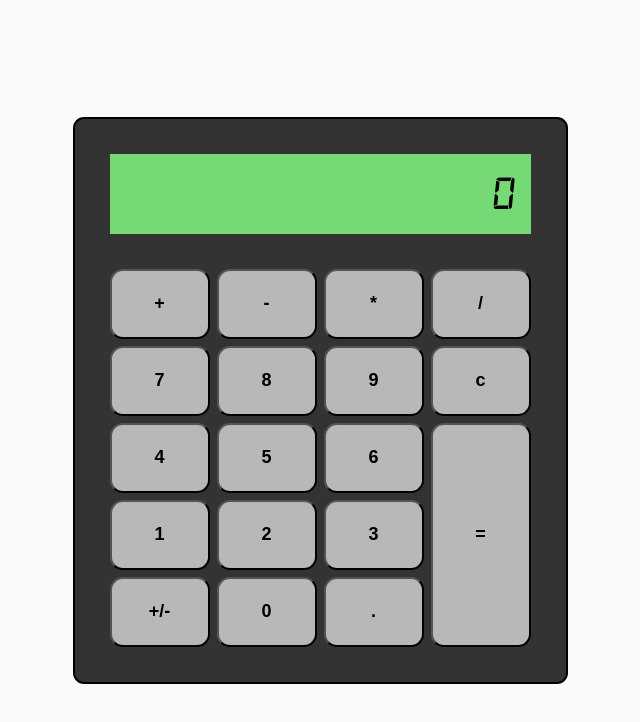
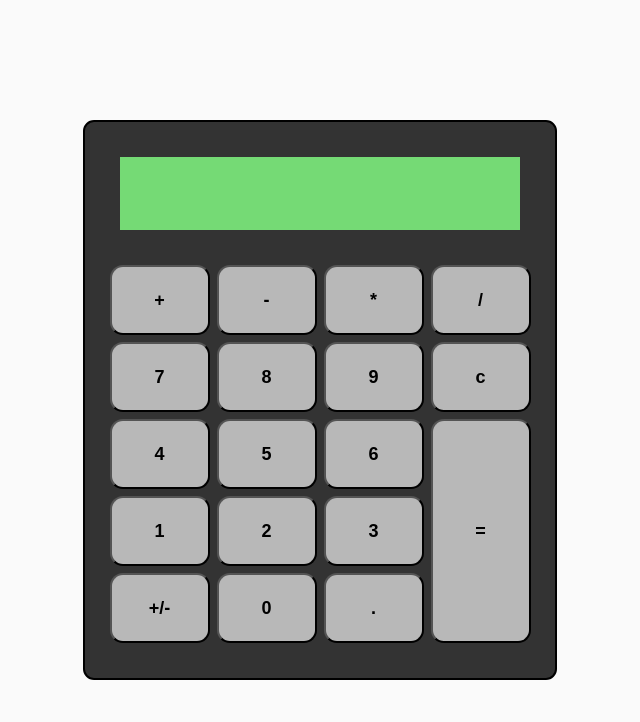
Before and after one commit to shay5555/calculator, a plain HTML site: page index.html in a window 1280 px wide. Shown: the whole page, without its empty margins (320-960 px from the left). Drawn offline with Linux system fonts and the light colour scheme.

Commit message:
CSS fixes
Output screen font fix & newline break.

```diff
--- a/index.html
+++ b/index.html
@@ -11,7 +11,7 @@
 <body>
     <div id="calculator">
         <div class="output-screen">
-            <div class="screen-text">0</div>
+            <span class="screen-text"></span>
         </div>
         <div class="buttons-container">
             <div class="buttons">
--- a/style.css
+++ b/style.css
@@ -1,6 +1,6 @@
 @font-face{
     font-family:'digital-clock-font';
-    src: url('./fonts/digital-7\ \(italic\).ttf');
+    src: url('./fonts/digital-7-webfont.woff');
 }
 
 html {
@@ -22,25 +22,26 @@ body {
 }
 
 #calculator {
+    width: 400px;
     border: 2px solid black;
-    min-height: auto;
-    min-width: auto;
     display: flex;
     flex-direction: column;
+    align-items: center;
     padding: 35px;
     border-radius: 11px;
 }
 
 #calculator .output-screen {
     background-color: rgb(117, 218, 117);
-    padding: 20px 15px;
+    padding: 15px 15px;
     direction: rtl;
+    align-self: stretch;
+    word-break: break-all;
+    min-height: 43px;
 }
 
 #calculator .screen-text {
-    display: inline-block;
     font-size: xxx-large;
-    font-weight: 500;
     font-family: 'digital-clock-font';
 }
 
@@ -75,8 +76,8 @@ body {
     grid-column-start: 1;
 }
 
-.second-column {
-    grid-column-start: 2;
+        .second-column {
+            grid-column-start: 2;
 }
 
 .third-column {
```
Also changed, not shown: fonts/digital-7-webfont.woff (added).
